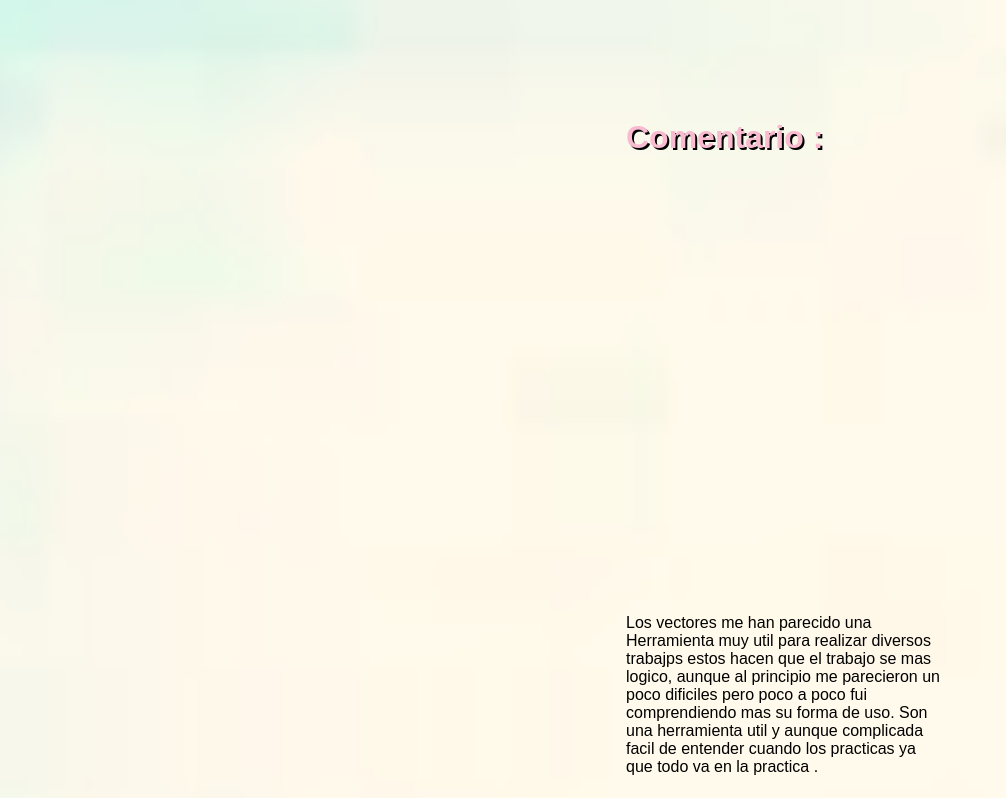
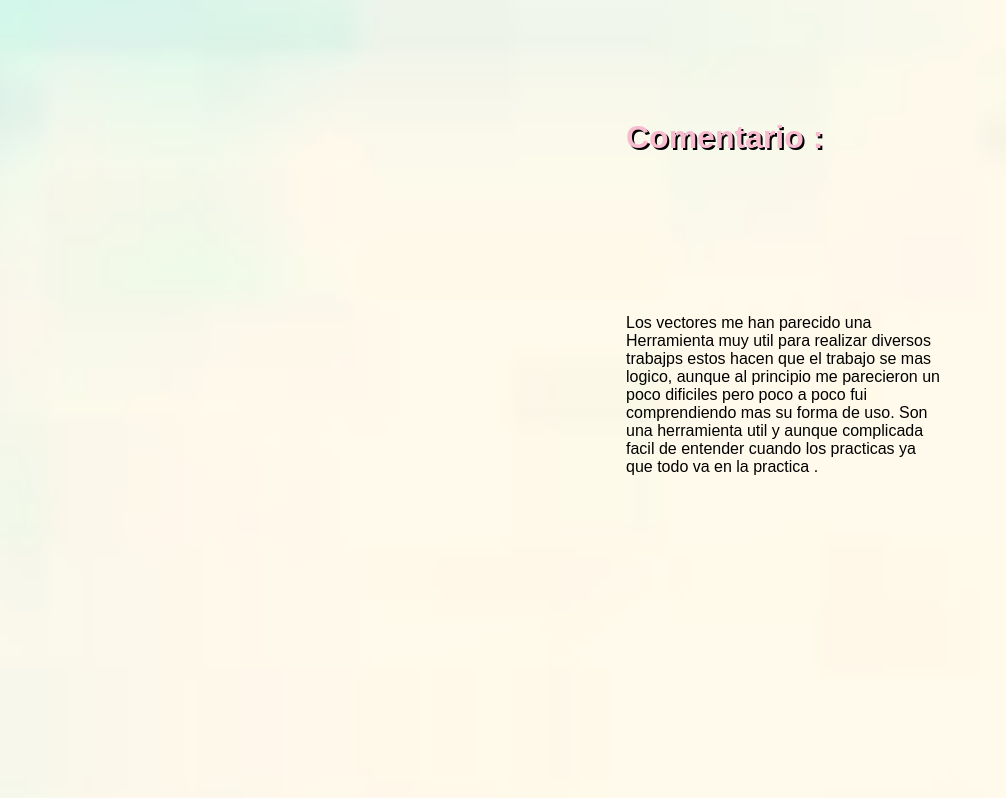
Before and after one commit to Saravanegas14/Parcial, a plain HTML site: page index.html in a window 1280 px wide. Shown: the part 1902-2700 px from the top of the page, 274-1280 px from the left. Drawn offline with Linux system fonts and the light colour scheme.

Commit message:
Update p.css

```diff
--- a/p.css
+++ b/p.css
@@ -63,7 +63,7 @@ top: 100px;
 .Comentario{
 
  position: absolute;
-top: 2500px;
+top: 2200px;
   left:900px;
   height: 200px;
   font-family: Copperplate, Papyrus, fantasy, monospace;
```
